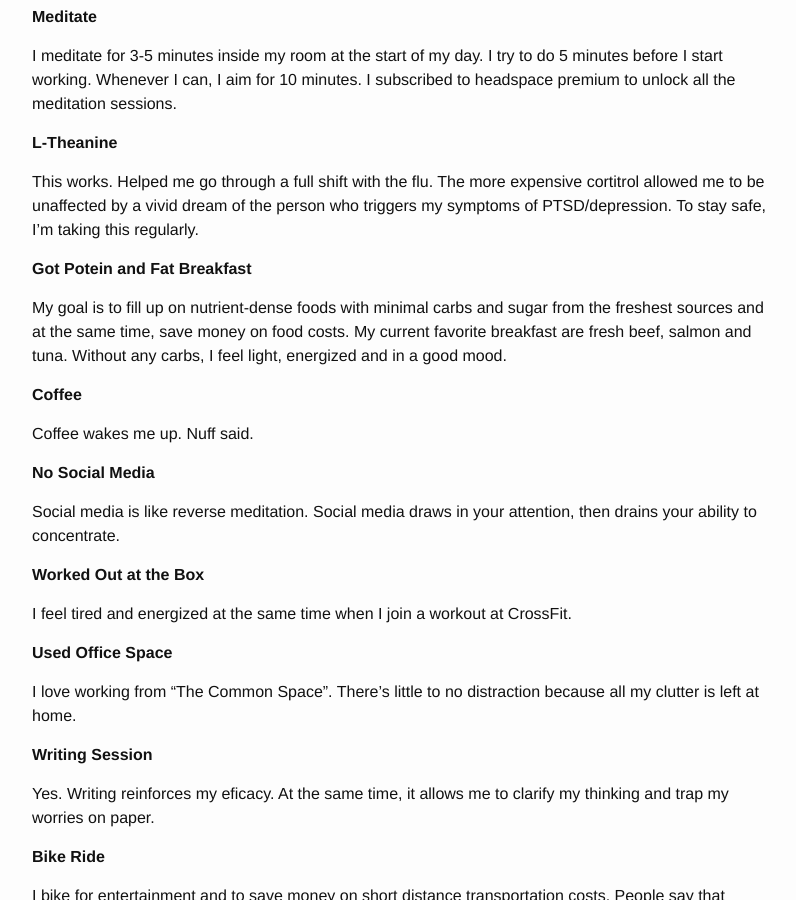
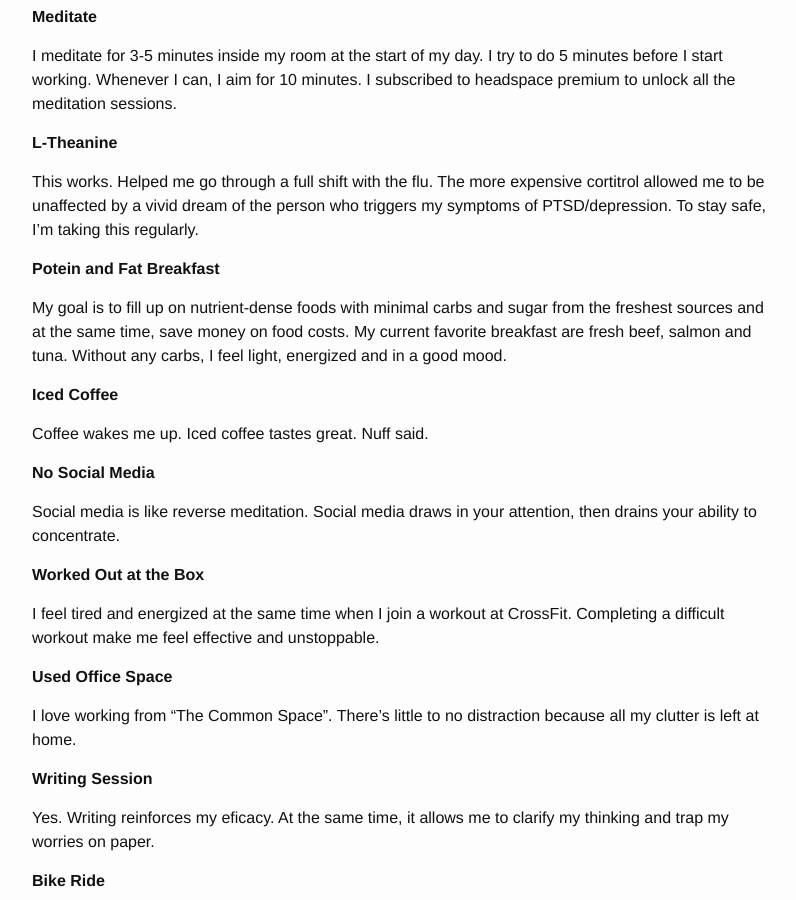
Before and after one commit to kevinolega/minimalchanges, a Jekyll site: the page built from _posts/2019-03-16-perfect-day.md, in a window 1280 px wide and 900 px high, scrolled down 390 px. Shown: the whole window, without its empty margins (238-1034 px from the left). Built offline with Jekyll 4.4.1, drawn with Linux system fonts in a browser that asks for light colours.

Commit message:
corrections.

```diff
--- a/_posts/2019-03-16-perfect-day.md
+++ b/_posts/2019-03-16-perfect-day.md
@@ -24,13 +24,13 @@ I meditate for 3-5 minutes inside my room at the start of my day. I try to do 5
 
 This works. Helped me go through a full shift with the flu. The more expensive cortitrol allowed me to be unaffected by a vivid dream of the person who triggers my symptoms of PTSD/depression. To stay safe, I'm taking this regularly.
 
-**Got Potein and Fat Breakfast**
+**Potein and Fat Breakfast**
 
 My goal is to fill up on nutrient-dense foods with minimal carbs and sugar from the freshest sources and at the same time, save money on food costs. My current favorite breakfast are fresh beef, salmon and tuna. Without any carbs, I feel light, energized and in a good mood.
 
-**Coffee**
+**Iced Coffee**
 
-Coffee wakes me up. Nuff said.
+Coffee wakes me up. Iced coffee tastes great. Nuff said.
 
 **No Social Media**
 
@@ -38,7 +38,7 @@ Social media is like reverse meditation. Social media draws in your attention, t
 
 **Worked Out at the Box**
 
-I feel tired and energized at the same time when I join a workout at CrossFit.
+I feel tired and energized at the same time when I join a workout at CrossFit. Completing a difficult workout make me feel effective and unstoppable.
 
 **Used Office Space**
 
```
